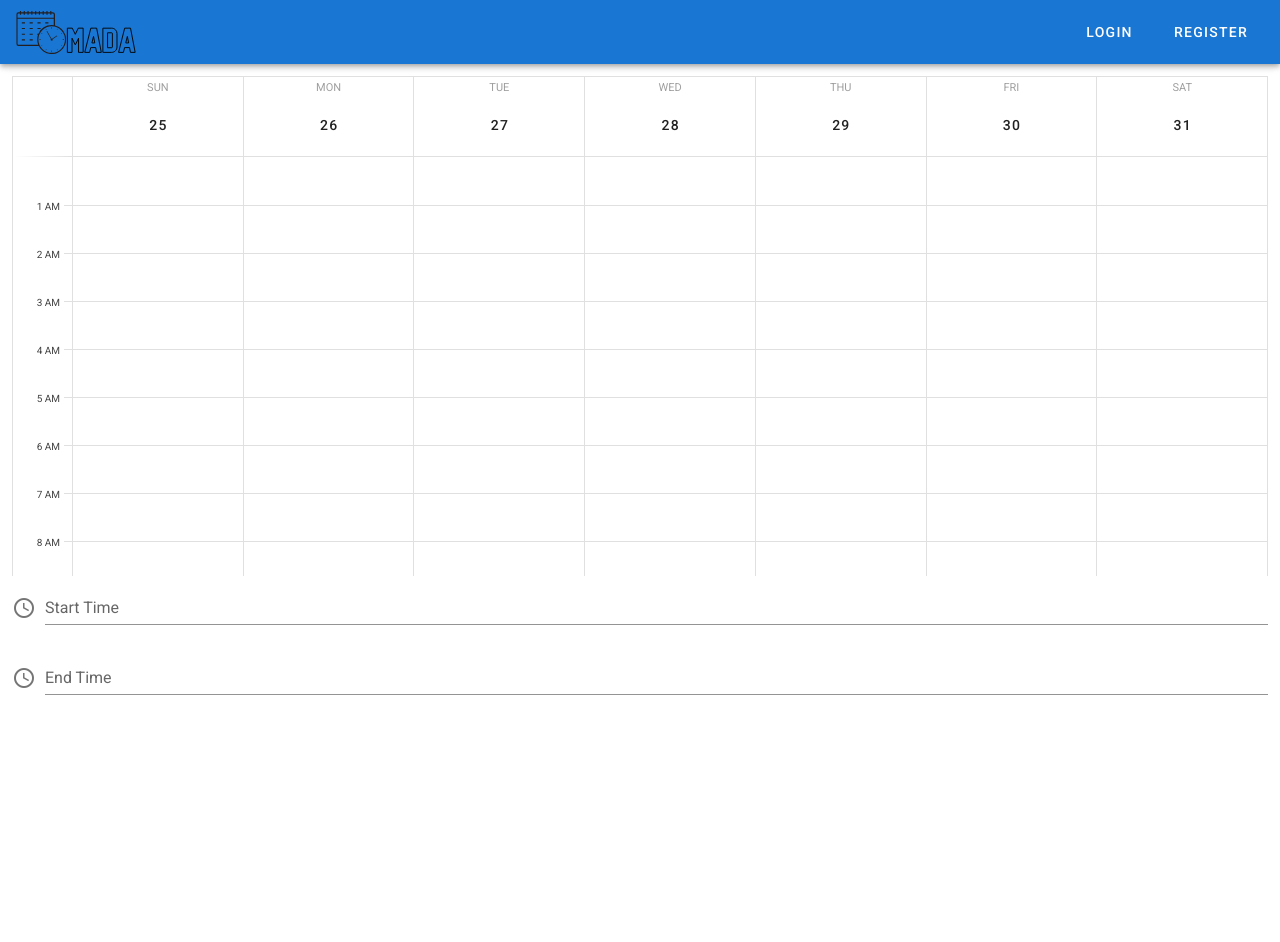
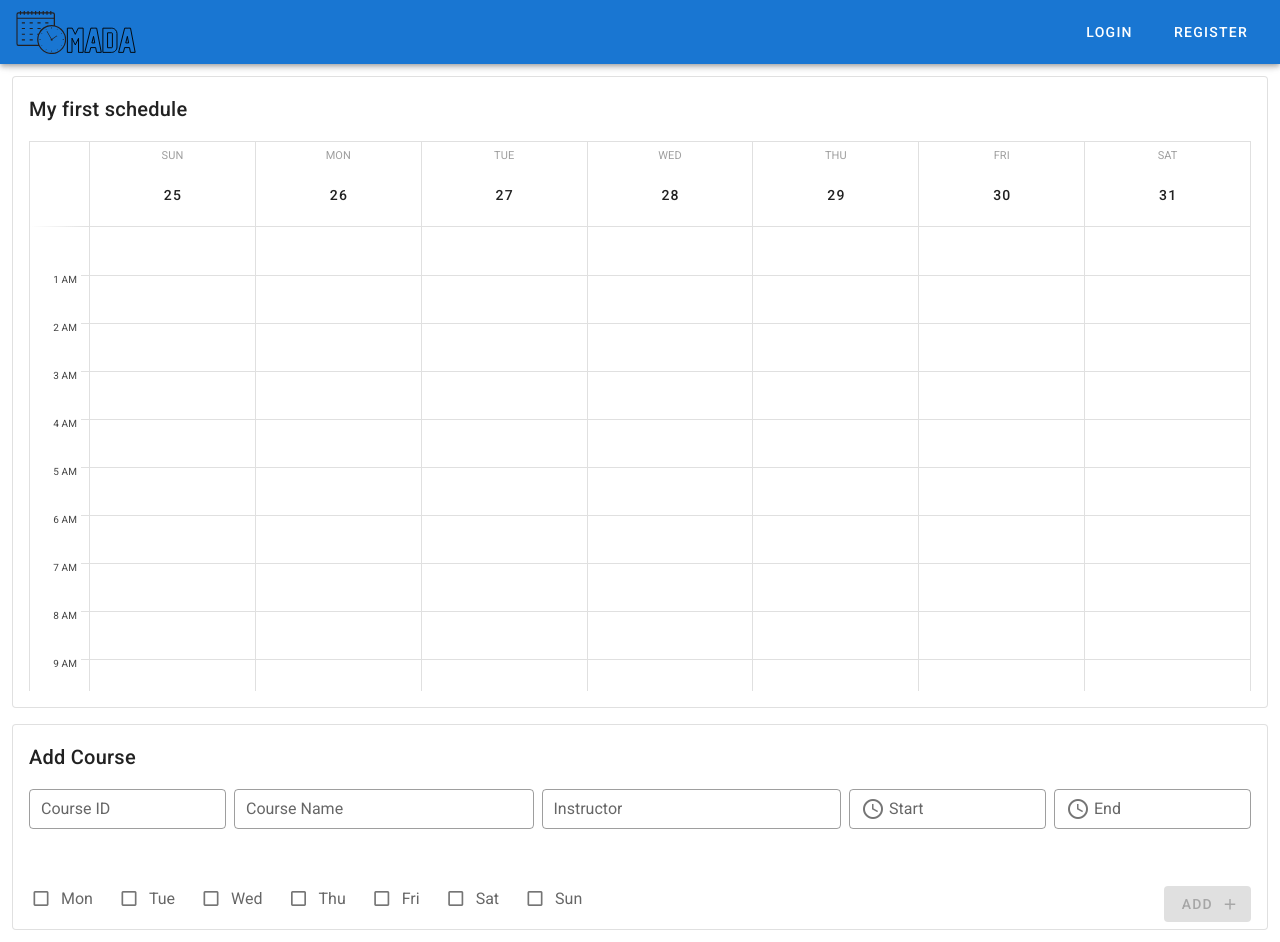
Before and after one commit to Team-Omada/calendar-client, a Vue app: page /createschedule in a window 1280 px wide. Before the commit the page ends 800 px from the top, so only its background shows below. Built offline with nearby package versions, Linux system fonts and the light colour scheme.

Commit message:
feat: basic create schedule UI working as expected in client, needs API hook up

```diff
--- /dev/null
+++ b/src/components/AddCourse.vue
@@ -0,0 +1,158 @@
+<template>
+  <v-card class="mt-4" elevation="0" outlined rounded="rounded-lg">
+    <v-card-title>Add Course</v-card-title>
+    <v-card-text class="pb-0">
+      <v-form v-model="isValid" ref="form">
+        <v-row dense>
+          <v-col cols="12" md="2" sm="4">
+            <v-text-field
+              dense
+              outlined
+              label="Course ID"
+              hint="ex. CS441"
+              v-model="course.courseID"
+              hide-details="auto"
+              :rules="[rules.required, rules.course]"
+            >
+            </v-text-field>
+          </v-col>
+          <v-col cols="12" md="3" sm="8">
+            <v-text-field
+              dense
+              outlined
+              label="Course Name"
+              v-model="course.courseName"
+              :rules="[rules.required]"
+            ></v-text-field>
+          </v-col>
+          <v-col cols="12" md="3" sm="6">
+            <v-text-field
+              dense
+              outlined
+              label="Instructor"
+              v-model="course.instructor"
+              :rules="[rules.required]"
+            ></v-text-field>
+          </v-col>
+          <v-col cols="12" md="2" sm="3">
+            <TimePicker
+              placeholderTitle="Start"
+              :error="timeError"
+              @time-select="setStartTime"
+            />
+          </v-col>
+          <v-col cols="12" md="2" sm="3">
+            <TimePicker
+              placeholderTitle="End"
+              :error="timeError"
+              @time-select="setEndTime"
+            />
+          </v-col>
+        </v-row>
+        <v-row>
+          <v-col cols="12" sm="9">
+            <div class="d-flex flex-wrap">
+              <v-checkbox
+                class="mr-6"
+                v-for="day in days"
+                :key="day.label"
+                :label="day.label"
+                v-model="course.selectedDays"
+                :value="day.value"
+                multiple
+                dense
+                :error="dayError"
+                @click="dayError = false"
+              ></v-checkbox>
+            </div>
+          </v-col>
+          <v-col cols="12" sm="3" class="d-flex justify-end align-center">
+            <v-btn :disabled="!isValid" color="success" @click="onAddBtn">
+              Add<v-icon right>mdi-plus</v-icon>
+            </v-btn>
+          </v-col>
+        </v-row>
+      </v-form>
+    </v-card-text>
+  </v-card>
+</template>
+
+<script>
+import TimePicker from "../components/TimePicker";
+export default {
+  name: "AddCourse",
+  components: {
+    TimePicker,
+  },
+  data() {
+    return {
+      isValid: false,
+      dayError: false,
+      timeError: "",
+      days: [
+        { label: "Mon", value: { name: "monday", assoc: 2 } },
+        { label: "Tue", value: { name: "tuesday", assoc: 3 } },
+        { label: "Wed", value: { name: "wednesday", assoc: 4 } },
+        { label: "Thu", value: { name: "thursday", assoc: 5 } },
+        { label: "Fri", value: { name: "friday", assoc: 6 } },
+        { label: "Sat", value: { name: "saturday", assoc: 1 } },
+        { label: "Sun", value: { name: "sunday", assoc: 7 } },
+      ],
+      course: {
+        courseID: null,
+        courseName: null,
+        instructor: null,
+        selectedDays: [],
+        startTime: null,
+        endTime: null,
+      },
+      // client side rules for validation only runs for client
+      rules: {
+        required: (value) => !!value || "Field is required.",
+        course: (value) => {
+          const pattern = /^[A-Z]{2,4}[0-9]{3}$/;
+          return pattern.test(value) || "2-4 letters followed by 3 numbers.";
+        },
+      },
+    };
+  },
+  methods: {
+    onAddBtn() {
+      if (this.course.selectedDays.length === 0) {
+        this.dayError = true;
+      } else {
+        const courseToAdd = { ...this.course };
+        this.$emit("add-course", courseToAdd);
+        // empty out this.courses object for next course
+        for (let key in this.course) {
+          if (key === "selectedDays") {
+            this.course.selectedDays = [];
+          } else {
+            this.course[key] = null;
+          }
+        }
+        this.$refs.form.reset(); // reset all fields so errors aren't thrown
+      }
+    },
+    setStartTime(time) {
+      this.course.startTime = time;
+      this.checkValidTimes();
+    },
+    setEndTime(time) {
+      this.course.endTime = time;
+      this.checkValidTimes();
+    },
+    checkValidTimes() {
+      const start = this.course.startTime;
+      const end = this.course.endTime;
+      // this looks bad comparing time strings like this, but...
+      // since Vuetify calendar always spits out 24hr times 0 padded, this works
+      if (start > end || start === end) {
+        this.timeError = "Please provide valid times.";
+      } else {
+        this.timeError = "";
+      }
+    },
+  },
+};
+</script>
--- a/src/components/Calendar.vue
+++ b/src/components/Calendar.vue
@@ -1,56 +1,54 @@
 <template>
-  <v-row>
-    <v-col>
-      <v-sheet height="500">
-        <v-calendar ref="calendar" :now="value" :events="events" type="week">
+  <v-card elevation="0" outlined rounded="rounded-lg">
+    <v-card-title>{{ scheduleTitle }}</v-card-title>
+    <v-card-text>
+      <v-sheet height="550">
+        <v-calendar
+          ref="calendar"
+          :now="value"
+          :events="parseCourses"
+          type="week"
+        >
         </v-calendar>
       </v-sheet>
-    </v-col>
-  </v-row>
+    </v-card-text>
+  </v-card>
 </template>
 
 <script>
 export default {
   name: "Calendar",
+  props: {
+    scheduleTitle: String,
+    courses: {
+      type: Array,
+      default: () => [],
+    },
+  },
   data() {
     return {
       value: "2020-11-04", // this is very bad, but it just so happens this week has Sun = 1 and Sat = 7
-      // to keep moving, all events will be visualized on this week only
-      colors: [
-        "blue",
-        "indigo",
-        "deep-purple",
-        "cyan",
-        "green",
-        "orange",
-        "grey darken-1",
-      ],
-      events: [
-        {
-          name: "Weekly Meeting",
-          start: "2020-11-05 09:00",
-          end: "2020-11-05 10:00",
-        },
-        {
-          name: "Meeting",
-          start: "2020-11-03 02:00",
-          end: "2020-11-03 03:00",
-        },
-        {
-          name: "Other meeting",
-          start: "2020-11-03 02:30",
-          end: "2020-11-03 03:30",
-        },
-      ],
+      // all events will be visualized on this week only
     };
   },
-  methods: {
-    // random color generation for events eventually
-    rnd(a, b) {
-      return Math.floor((b - a + 1) * Math.random()) + a;
-    },
-    randomColor() {
-      return this.colors[this.rnd(0, this.colors.length - 1)];
+  computed: {
+    parseCourses() {
+      const unformatted = this.courses;
+      const formatted = [];
+      unformatted.forEach((course) => {
+        course.selectedDays.forEach((day) => {
+          const start = `2020-11-0${day.assoc} ${course.startTime}`;
+          const end = `2020-11-0${day.assoc} ${course.endTime}`;
+          formatted.push({
+            name: course.courseID,
+            start: start,
+            end: end,
+            courseName: course.courseName,
+            instructor: course.instructor,
+          });
+        });
+      });
+      return formatted;
     },
   },
 };
--- a/src/components/TimePicker.vue
+++ b/src/components/TimePicker.vue
@@ -5,13 +5,18 @@
         <v-text-field
           v-model="time"
           :label="placeholderTitle"
-          prepend-icon="mdi-clock-time-four-outline"
           readonly
           v-bind="attrs"
           v-on="on"
+          :rules="[(v) => !!v || 'Please select a time.']"
+          :error-messages="timeCheckError"
+          dense
+          outlined
+          prepend-inner-icon="mdi-clock-time-four-outline"
         ></v-text-field>
       </template>
       <v-time-picker
+        v-if="open"
         v-model="time"
         format="ampm"
         scrollable
@@ -21,7 +26,7 @@
         <v-btn text color="primary" @click="open = false">
           Cancel
         </v-btn>
-        <v-btn text color="primary" @click="$refs.dialog.save(time)">
+        <v-btn text color="primary" @click="onTimeSelect">
           OK
         </v-btn>
       </v-time-picker>
@@ -34,6 +39,7 @@ export default {
   name: "TimePicker",
   props: {
     placeholderTitle: String,
+    error: String,
   },
   data() {
     return {
@@ -44,6 +50,15 @@ export default {
   methods: {
     // 5 minute increments only
     allowedStep: (m) => m % 5 === 0,
+    onTimeSelect() {
+      this.$refs.dialog.save(this.time);
+      this.$emit("time-select", this.time);
+    },
+  },
+  computed: {
+    timeCheckError() {
+      return this.error;
+    },
   },
 };
 </script>
--- a/src/views/CreateSchedule.vue
+++ b/src/views/CreateSchedule.vue
@@ -1,19 +1,40 @@
 <template>
   <div>
-    <Calendar />
-    <TimePicker placeholderTitle="Start Time" />
-    <TimePicker placeholderTitle="End Time" />
+    <Calendar :courses="schedule.courses" scheduleTitle="My first schedule" />
+    <AddCourse @add-course="pushCourse" />
+    <v-snackbar v-model="successOnAdd" timeout="1500" color="success">
+      Course was added to your schedule!
+      <template v-slot:action="{ attrs }">
+        <v-btn text v-bind="attrs" @click="snackbar = false">
+          Close
+        </v-btn>
+      </template>
+    </v-snackbar>
   </div>
 </template>
 
 <script>
 import Calendar from "../components/Calendar";
-import TimePicker from "../components/TimePicker";
+import AddCourse from "../components/AddCourse";
 export default {
   name: "CreateSchedule",
   components: {
     Calendar,
-    TimePicker,
+    AddCourse,
+  },
+  data() {
+    return {
+      successOnAdd: false,
+      schedule: {
+        courses: [],
+      },
+    };
+  },
+  methods: {
+    pushCourse(value) {
+      this.schedule.courses.push(value);
+      this.successOnAdd = true;
+    },
   },
 };
 </script>
--- a/src/views/Login.vue
+++ b/src/views/Login.vue
@@ -37,7 +37,8 @@
         <v-spacer />
         <v-btn
           color="primary"
-          :disabled="!isValid || submitted"
+          :disabled="!isValid"
+          :loading="submitted"
           @click="onLoginBtn"
           >Login</v-btn
         >
--- a/src/views/Register.vue
+++ b/src/views/Register.vue
@@ -55,7 +55,8 @@
       <v-card-actions class="justify-center">
         <v-btn
           color="primary"
-          :disabled="!isValid || submitted"
+          :disabled="!isValid"
+          :loading="submitted"
           @click="onRegisterBtn"
         >
           Register
```
